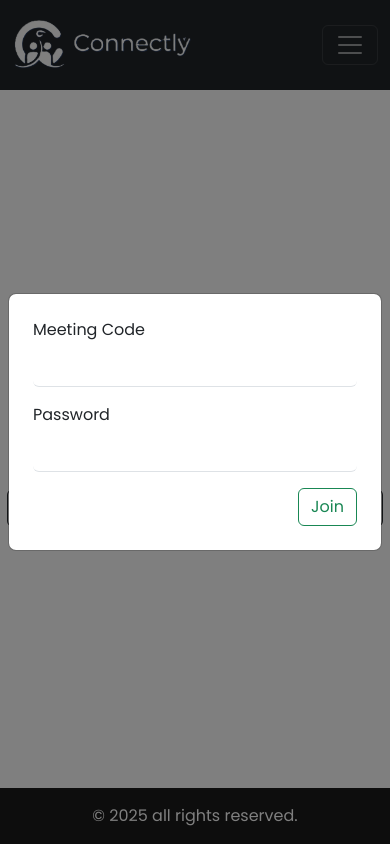
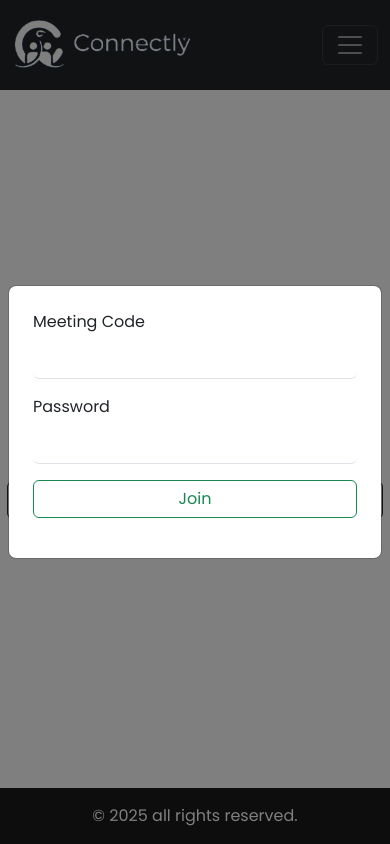
Before and after one commit to machine-56/clone, a Django app: page / in a window 390 px wide, after a click on "Join a new meeting". Run offline with Django 5.2, Linux system fonts and the light colour scheme; some libraries are stand-ins or nearby versions.

Commit message:
i think landing is done git add .!

```diff
--- a/static/css/home.css
+++ b/static/css/home.css
@@ -120,8 +120,13 @@
 
 
 
-/* @media (max-width:769px) {
+@media (max-width:769px) {
     .btn{
         margin-bottom: 1rem;
     }
-} */
+
+    #copyCredentials{
+        margin-top: 1rem !important;
+        margin-bottom: 3rem !important;
+    }
+}
--- a/templates/home.html
+++ b/templates/home.html
@@ -54,7 +54,7 @@
         </div>
 
         <div class="text-end">
-          <button type="submit" id="" class="btn btn-outline-success">Join</button>
+          <button type="submit" id="" class="btn btn-outline-success w-100">Join</button>
         </div>
       </form>
     </div>
@@ -102,7 +102,7 @@
 
             <div class="text-end">
               <button type="button" class="btn btn-outline-danger" data-bs-dismiss="modal">Cancel</button>
-              <button type="submit" class="btn btn-outline-success w-100">Join</button>
+              <button type="submit" class="btn btn-outline-success">Join</button>
             </div>
           </form>
         </div>
@@ -177,7 +177,7 @@
         <div id="meeting_credentials" class="border rounded p-3 position-relative">
           <p class="mb-1">Your meeting code is: <span id="credCode"></span></p>
           <p class="mb-1">Your meeting password is: <span id="credPassword"></span></p>
-          <button id="copyCredentials" class="btn btn-sm btn-outline-primary position-absolute bottom-0 end-0 m-2">
+          <button id="copyCredentials" class="btn btn-sm btn-outline-primary position-absolute end-0 m-2">
             <i class="fa-solid fa-copy"></i> Copy
           </button>
         </div>
```
